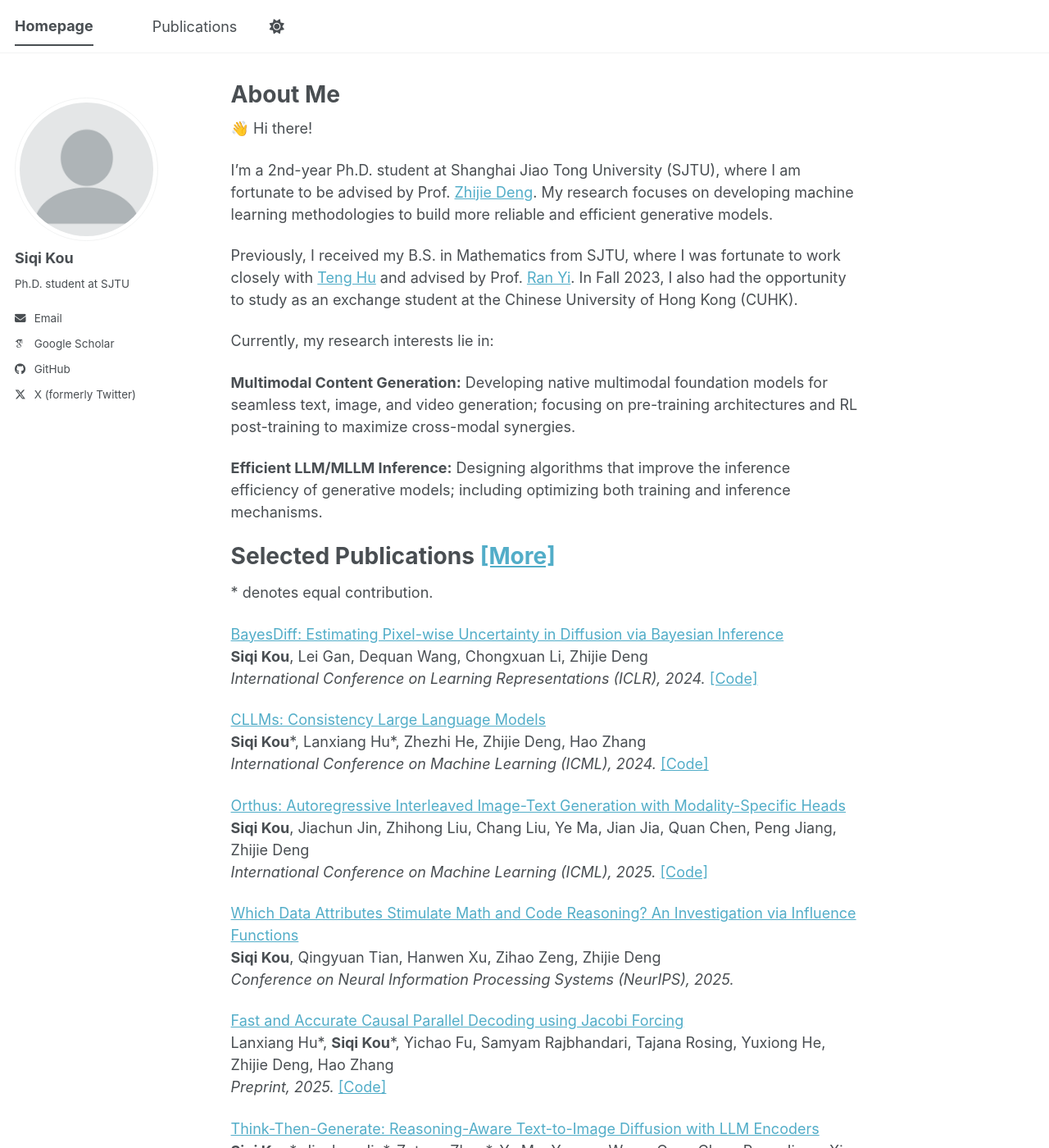
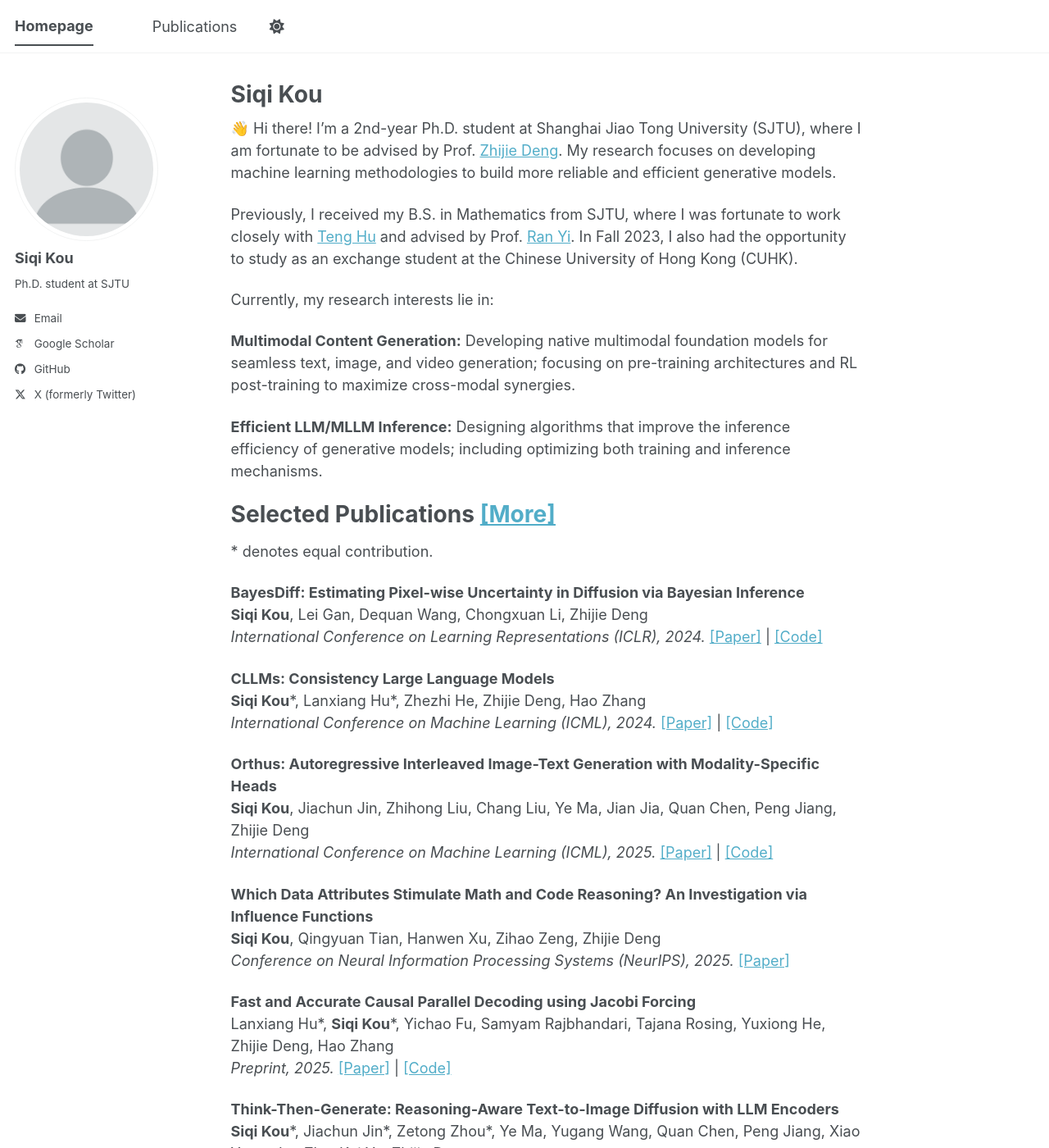
Before and after one commit to karrykkk/karrykkk.github.io, a Jekyll site: the page built from _pages/about.md, in a window 1280 px wide and 1400 px high. Shown: the whole window at 82% size. Built offline with Jekyll 4.4.1, drawn with Linux system fonts in a browser that asks for light colours; some web fonts are replaced; a script bundle is joined from its source files by our own code; library files that are not in the unit come from our copies.

Commit message:
Update about.md

```diff
--- a/_pages/about.md
+++ b/_pages/about.md
@@ -1,15 +1,13 @@
 ---
 permalink: /
-title: "About Me"
+title: "Siqi Kou"
 author_profile: true
 redirect_from:
   - /about/
   - /about.html
 ---
 
-👋 Hi there!
-
-I'm a 2nd-year Ph.D. student at Shanghai Jiao Tong University (SJTU), where I am fortunate to be advised by Prof. [Zhijie Deng](https://thudzj.github.io/). My research focuses on developing machine learning methodologies to build more reliable and efficient generative models.
+👋 Hi there! I'm a 2nd-year Ph.D. student at Shanghai Jiao Tong University (SJTU), where I am fortunate to be advised by Prof. [Zhijie Deng](https://thudzj.github.io/). My research focuses on developing machine learning methodologies to build more reliable and efficient generative models.
 
 Previously, I received my B.S. in Mathematics from SJTU, where I was fortunate to work closely with [Teng Hu](https://sjtuplayer.github.io/) and advised by Prof. [Ran Yi](https://yiranran.github.io/). In Fall 2023, I also had the opportunity to study as an exchange student at the Chinese University of Hong Kong (CUHK).
 
@@ -28,30 +26,30 @@
 ===
 \* denotes equal contribution.
 
-[BayesDiff: Estimating Pixel-wise Uncertainty in Diffusion via Bayesian Inference](https://arxiv.org/pdf/2310.11142)<br>
+**BayesDiff: Estimating Pixel-wise Uncertainty in Diffusion via Bayesian Inference**<br>
 **Siqi Kou**, Lei Gan, Dequan Wang, Chongxuan Li, Zhijie Deng<br>
-*International Conference on Learning Representations (ICLR), 2024.* [[Code]](https://github.com/karrykkk/BayesDiff)
+*International Conference on Learning Representations (ICLR), 2024.* [[Paper]](https://arxiv.org/pdf/2310.11142) | [[Code]](https://github.com/karrykkk/BayesDiff)
 
-[CLLMs: Consistency Large Language Models](https://arxiv.org/pdf/2403.00835)<br>
+**CLLMs: Consistency Large Language Models**<br>
 **Siqi Kou**\*, Lanxiang Hu\*, Zhezhi He, Zhijie Deng, Hao Zhang<br>
-*International Conference on Machine Learning (ICML), 2024.* [[Code]](https://github.com/hao-ai-lab/Consistency_LLM)
+*International Conference on Machine Learning (ICML), 2024.* [[Paper]](https://arxiv.org/pdf/2403.00835) | [[Code]](https://github.com/hao-ai-lab/Consistency_LLM)
 
-[Orthus: Autoregressive Interleaved Image-Text Generation with Modality-Specific Heads](https://arxiv.org/pdf/2309.03729)<br>
+**Orthus: Autoregressive Interleaved Image-Text Generation with Modality-Specific Heads**<br>
 **Siqi Kou**, Jiachun Jin, Zhihong Liu, Chang Liu, Ye Ma, Jian Jia, Quan Chen, Peng Jiang, Zhijie Deng<br>
-*International Conference on Machine Learning (ICML), 2025.* [[Code]](https://github.com/sjtuplayer/few-shot-diffusion)
+*International Conference on Machine Learning (ICML), 2025.* [[Paper]](https://arxiv.org/pdf/2309.03729) | [[Code]](https://github.com/sjtuplayer/few-shot-diffusion)
 
-[Which Data Attributes Stimulate Math and Code Reasoning? An Investigation via Influence Functions](https://arxiv.org/pdf/2505.19949)
+**Which Data Attributes Stimulate Math and Code Reasoning? An Investigation via Influence Functions**
 <br>
 **Siqi Kou**, Qingyuan Tian, Hanwen Xu, Zihao Zeng, Zhijie Deng<br>
-*Conference on Neural Information Processing Systems (NeurIPS), 2025.*
+*Conference on Neural Information Processing Systems (NeurIPS), 2025.* [[Paper]](https://arxiv.org/pdf/2505.19949)
 
-[Fast and Accurate Causal Parallel Decoding using Jacobi Forcing](https://arxiv.org/abs/2512.14681)<br>
+**Fast and Accurate Causal Parallel Decoding using Jacobi Forcing**<br>
 Lanxiang Hu\*, **Siqi Kou**\*, Yichao Fu, Samyam Rajbhandari, Tajana Rosing, Yuxiong He, Zhijie Deng, Hao Zhang<br>
-*Preprint, 2025.* [[Code]](https://github.com/hao-ai-lab/JacobiForcing)
+*Preprint, 2025.* [[Paper]](https://arxiv.org/abs/2512.14681) | [[Code]](https://github.com/hao-ai-lab/JacobiForcing)
 
-[Think-Then-Generate: Reasoning-Aware Text-to-Image Diffusion with LLM Encoders](https://arxiv.org/abs/2601.10332)<br>
+**Think-Then-Generate: Reasoning-Aware Text-to-Image Diffusion with LLM Encoders**<br>
 **Siqi Kou**\*, Jiachun Jin\*, Zetong Zhou\*, Ye Ma, Yugang Wang, Quan Chen, Peng Jiang, Xiao Yang, Jun Zhu, Kai Yu, Zhijie Deng<br>
-*Preprint, 2026.* [[Code]](https://github.com/SJTU-DENG-Lab/Think-Then-Generate)
+*Preprint, 2026.* [[Paper]](https://arxiv.org/abs/2601.10332) | [[Code]](https://github.com/SJTU-DENG-Lab/Think-Then-Generate)
 
 
 <!---## Honors & Awards--->
```
